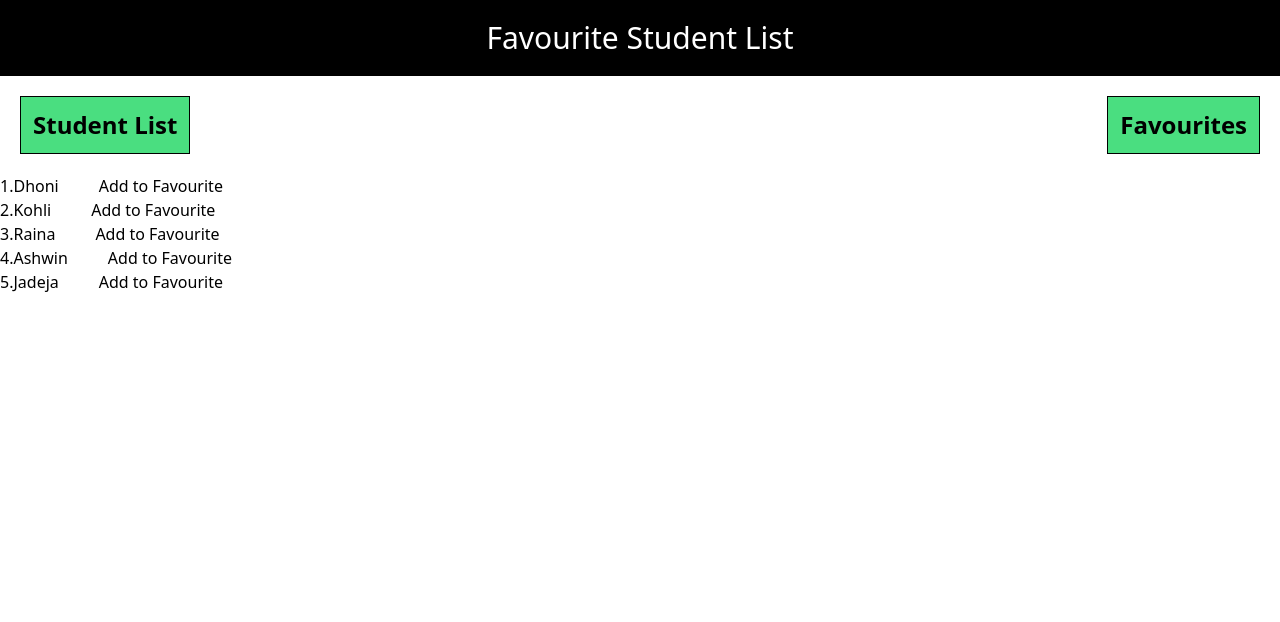
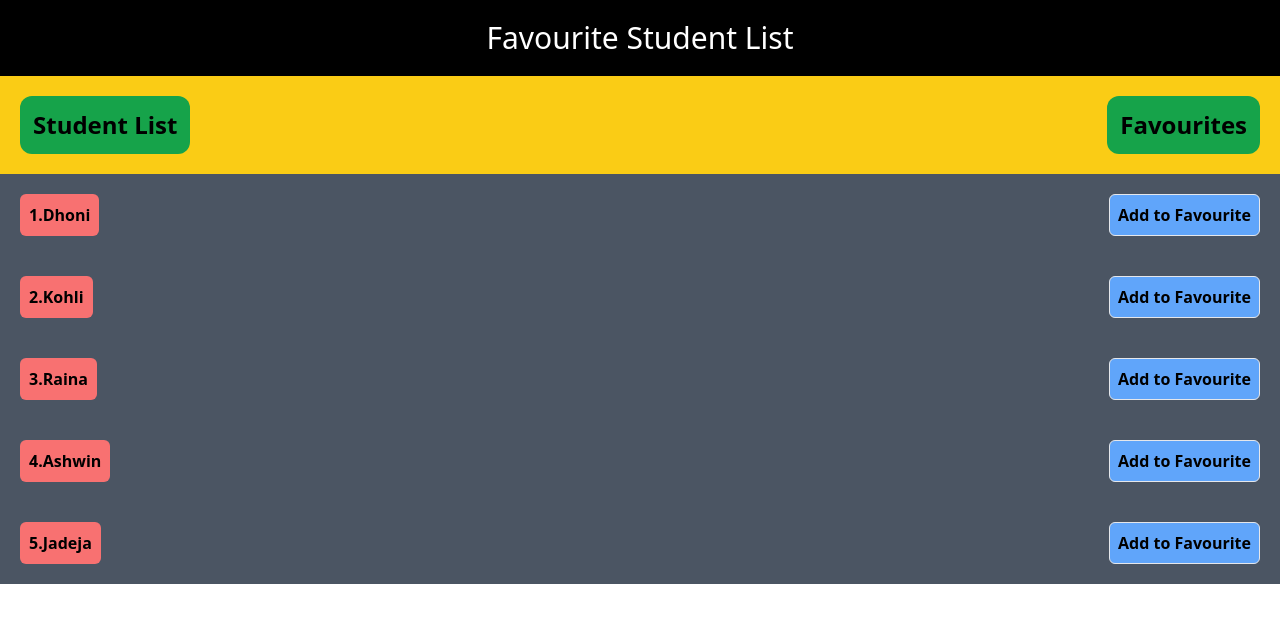
Before and after one commit to Ragul3153/Favourite-Student-List-, a React (Create React App) app: page / in a window 1280 px wide. Shown: the top 622 px of the page. Built offline with nearby package versions, Linux system fonts and the light colour scheme.

Commit message:
CSS added

```diff
--- a/src/pages/Favourite.jsx
+++ b/src/pages/Favourite.jsx
@@ -29,24 +29,28 @@ function Favourite(props){
     return(
         <div>
             <Header/>
-            <button onClick={addfavorite}>Student List</button>
-            <button>Favourites</button>
-
+            <div className="flex text-2xl font-bold justify-between p-5 bg-yellow-400">
+            <button className="bg-green-600 border border-transparent rounded-xl p-3" onClick={addfavorite}>Student List</button>
+            <h1 className="border border-transparent rounded-xl bg-green-600 p-3 ">Favourites</h1>
+            </div>
+            <div className="bg-gray-600">
              {
                 studentlist.map(function(item,index)
                 {
                     return (
                         <div>
-
-
                              {
-                                item.favourite == true ? <div><h2>{index+1}.{item.name}</h2><button onClick={()=>{handleremove(item.id)}}>Remove</button></div> : <div></div>
+                                item.favourite == true ? <div className="flex text-1xl font-bold justify-between p-5">
+                                <h2 className="bg-red-400 p-5 border border-transparent rounded-md">{index+1}.{item.name}</h2>
+                                <button className="bg-blue-400 p-5 border rounded-md" onClick={()=>{handleremove(item.id)}}>Remove</button>
+                                </div> : <div></div>
                              }
                         </div>
                     )
 
                 })
             }
+            </div>
         </div>
     )
 }
--- a/src/pages/Student.jsx
+++ b/src/pages/Student.jsx
@@ -32,18 +32,19 @@ function Student(props){
     return(
         <div>
             <Header/>
-            <div className="flex text-2xl font-bold justify-between p-5">
-            <h1 className="border border-black bg-green-400 p-3">Student List</h1> <button className="bg-green-400 border border-black p-3" onClick={addfavorite}>Favourites</button>
+            <div className="flex text-2xl font-bold justify-between p-5 bg-yellow-400">
+            <h1 className="border border-transparent rounded-xl bg-green-600 p-3 ">Student List</h1>
+            <button className="bg-green-600 border border-transparent rounded-xl p-3" onClick={addfavorite}>Favourites</button>
             </div>
-            <div className="flex flex-col">
+            <div className="bg-gray-600">
             {
                 studentlist.map(function(item,index)
                 {
                     return (
-                        <div className="flex gap-10">
-                            <h2>{index+1}.{item.name}</h2>
+                        <div className="flex text-1xl font-bold justify-between p-5">
+                            <h2 className="bg-red-400 p-2 border border-transparent rounded-md">{index+1}.{item.name}</h2>
                             {
-                                item.favourite == false ? <button onClick={()=>{handleclick(item.id)}}>Add to Favourite</button> : <button>Add to Favourite</button>
+                                item.favourite == false ? <button className="bg-blue-400 p-2 border rounded-md" onClick={()=>{handleclick(item.id)}}>Add to Favourite</button> : <button className="bg-red-400 p-2 border rounded-md">Add to Favourite</button>
                             }
 
                         </div>
```
